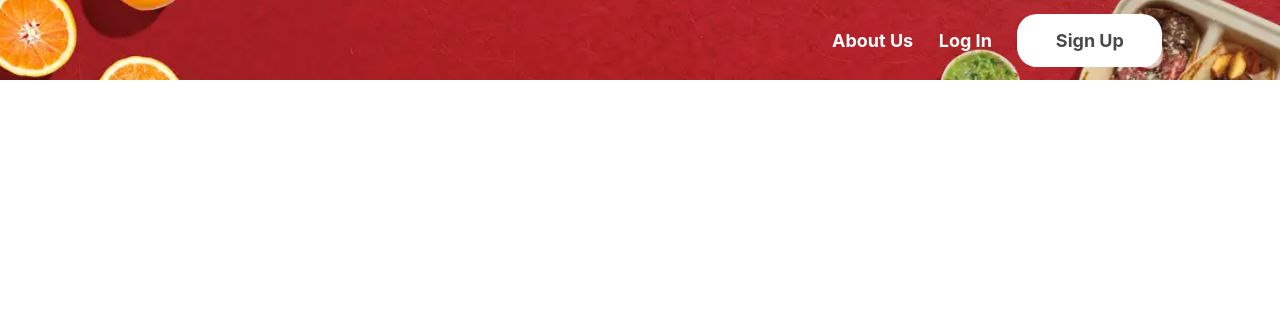
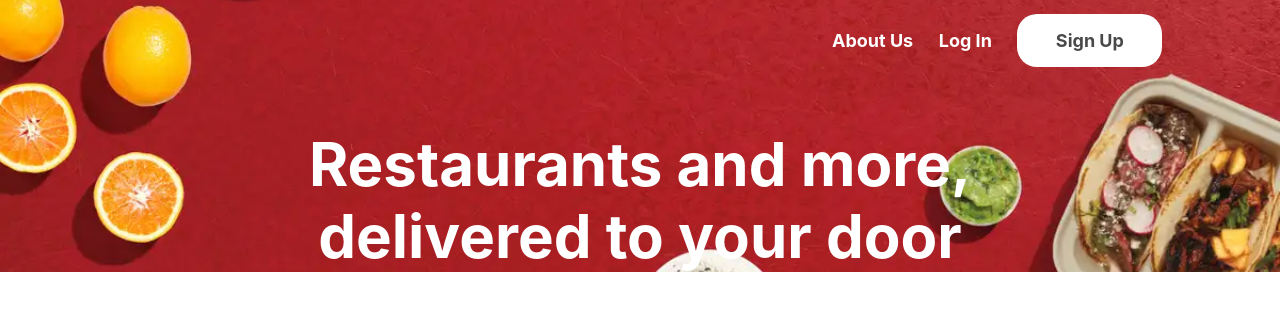
Before and after one commit to samah-basheer/foodish, a PHP site: page / in a window 1280 px wide. Shown: the top 311 px of the page. Run offline with PHP 8.4, Linux system fonts and the light colour scheme.

Commit message:
added middle header: styling it white, and centered

```diff
--- a/assets/css/style.css
+++ b/assets/css/style.css
@@ -53,3 +53,12 @@
   overflow:hidden;
   text-overflow: ellipsis;
 }
+
+.middle-header{
+  margin-top:6vh;
+  font-family: DD-TTNorms, -apple-system, BlinkMacSystemFont, "Segoe UI", Roboto, Helvetica, Arial, sans-serif, "Apple Color Emoji", "Segoe UI Emoji", "Segoe UI Symbol";
+  color: white;
+  font-weight: bold;
+  text-align: center;
+  font-size: 30px;
+}
--- a/index.php
+++ b/index.php
@@ -18,6 +18,7 @@
             </li>
           </ul>
         </div>
+        <div class="middle-header"><h1>Restaurants and more,<br> delivered to your door</h1></div>
     </div>
   </body>
 </html>
```
